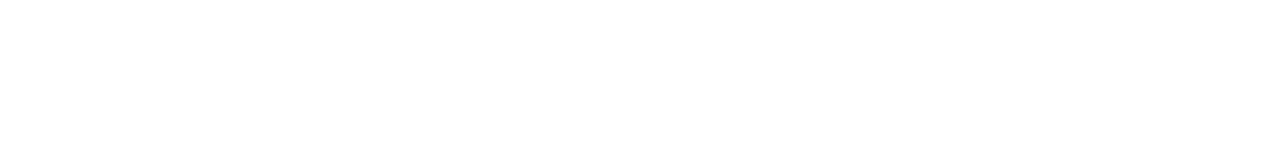
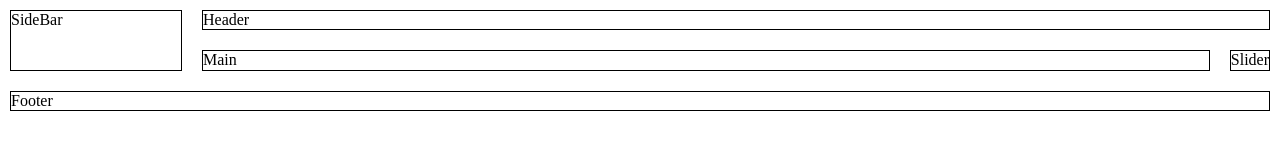
Before and after one commit to Craniu/Modulo-II, a plain HTML site: page Unidad II/index.html in a window 1280 px wide. Drawn offline with Linux system fonts and the light colour scheme.

Commit message:
Finish Unidad  Add Guia de estudio

```diff
--- a/Unidad II/assets/css/style.css
+++ b/Unidad II/assets/css/style.css
@@ -0,0 +1,29 @@
+.header {
+    grid-area: header;
+}
+
+.sidebar {
+    grid-area: sidebar;
+
+}
+
+.main {
+    grid-area: main;
+}
+.slider {
+    grid-area: slider;
+}
+
+.footer {
+    grid-area: footer;
+}
+
+.grid-container {
+    display: grid;
+    grid-template-areas: 'sidebar header header' 'sidebar main slider' 'footer footer footer';
+    grid-template-columns: 15% 1fr;
+}
+.box{
+    border: solid 1px black;
+    margin: 10px;
+}
--- a/Unidad II/index.html
+++ b/Unidad II/index.html
@@ -1,5 +1,6 @@
 <!DOCTYPE html>
 <html lang="en">
+
 <head>
     <meta charset="UTF-8">
     <meta name="viewport" content="width=device-width, initial-scale=1.0">
@@ -8,7 +9,40 @@
 
     <title>Document</title>
 </head>
+
 <body>
 
+    <div class="grid-container">
+        <div class="header box">Header</div>
+        <div class="sidebar box">SideBar</div>
+        <div class="main box">Main</div>
+        <div class="slider box">Slider</div>
+        <div class="footer box">Footer</div>
+    </div>
+
+   <!--galeria de perros
+        <div class="grid-item">
+            <img src="https://placedog.net/500" alt="Perrito">
+        </div>
+        <div class="grid-item">
+            <img src="https://placedog.net/500" alt="Perrito">
+        </div>
+        <div class="grid-item">
+            <img src="https://placedog.net/500" alt="Perrito">
+        </div>
+        <div class="grid-item">
+            <img src="https://placedog.net/500" alt="Perrito">
+        </div>
+        <div class="grid-item">
+            <img src="https://placedog.net/500" alt="Perrito">
+        </div>
+        <div class="grid-item">
+            <img src="https://placedog.net/500" alt="Perrito">
+        </div>
+    </div>
+    -->
+
+
 </body>
+
 </html>
```
Also changed, not shown: Unidad II/Gui_estudio.html (added, +67 -0 lines), Unidad II/assets/css/style2.css (added, +30 -0 lines), Unidad II/assets/img/1.jpg (added).
